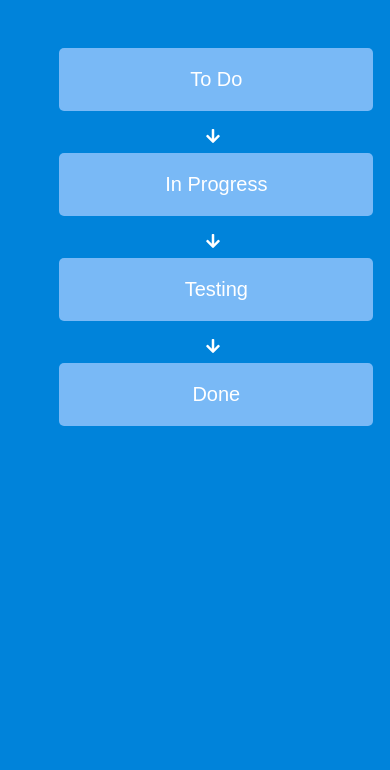
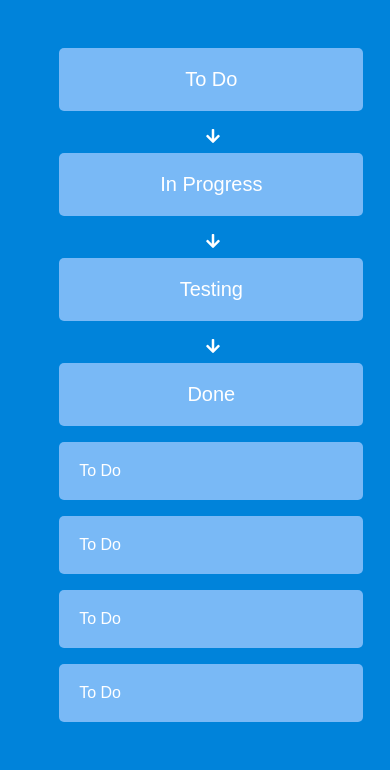
Before and after one commit to EdrisaJobe/ombroo, a Django app: page /workspace in a window 390 px wide. Shown: the part 80-850 px from the top of the page. Before the commit the page ends 506 px from the top, so only its background shows below. Run offline with Django 3.2, Linux system fonts and the light colour scheme; a user stored in the database is signed in; some libraries are stand-ins or nearby versions; some web fonts are replaced.

Commit message:
placeholders

```diff
--- a/static/css/workspace.css
+++ b/static/css/workspace.css
@@ -3,6 +3,12 @@
   flex-direction: row;
   height: 100%;
   text-align: center;
+}
+
+.input-container{
+  display: flex;
+  flex-direction: row;
+  height: 100%;
 }
 
 /* Example styling for the containers */
@@ -16,9 +22,23 @@
   background-color: rgb(121, 185, 246);
 }
 
+.vertical-container {
+  margin-top: 1em;
+  margin-right: 10px;
+  padding: 20px;
+  flex: 1;
+  border-radius: 5px;
+  border-color: red;
+  font-size: 16px;
+  background-color: rgb(121, 185, 246);
+}
+
 .arrow-container {
     margin-top: 1.3em;
     margin-right: 0.5em;
+}
+.empty-container {
+  margin-right: 1.4em;
 }
 
 /* Media query for screen width 770px or less */
@@ -28,12 +48,12 @@
     margin-top: 1em;
     margin-bottom: 0.5em;
   }
-  .main-container {
+  .main-container,
+  .input-container {
     flex-direction: column;
     width: 95%;
   }
-
-  .horizontal-container {
-    margin-right: 0;
+  .empty-container{
+    display: none;
   }
 }
--- a/templates/pages/workspace.html
+++ b/templates/pages/workspace.html
@@ -37,6 +37,35 @@
   <div class="horizontal-container">
       <p>Done</p>
   </div>
+</div>
 
+<!-- INPUT CONTAINER -->
+<div class="input-container">
+
+  <!-- Input Container 1 -->
+  <span class="vertical-container">
+      <p>To Do</p>
+  </span>
+
+  <span class="empty-container"></span>
+
+  <!-- Input Container 2 -->
+  <div class="vertical-container">
+    <p>To Do</p>
+  </div>
+
+  <span class="empty-container"></span>
+
+  <!-- Input Container 3 -->
+  <div class="vertical-container">
+    <p>To Do</p>
+  </div>
+
+  <span class="empty-container"></span>
+
+  <!-- Input Container 4 -->
+  <div class="vertical-container">
+    <p>To Do</p>
+  </div>
 </div>
 {% endblock content %}
```
Also changed, not shown: db.sqlite3.
